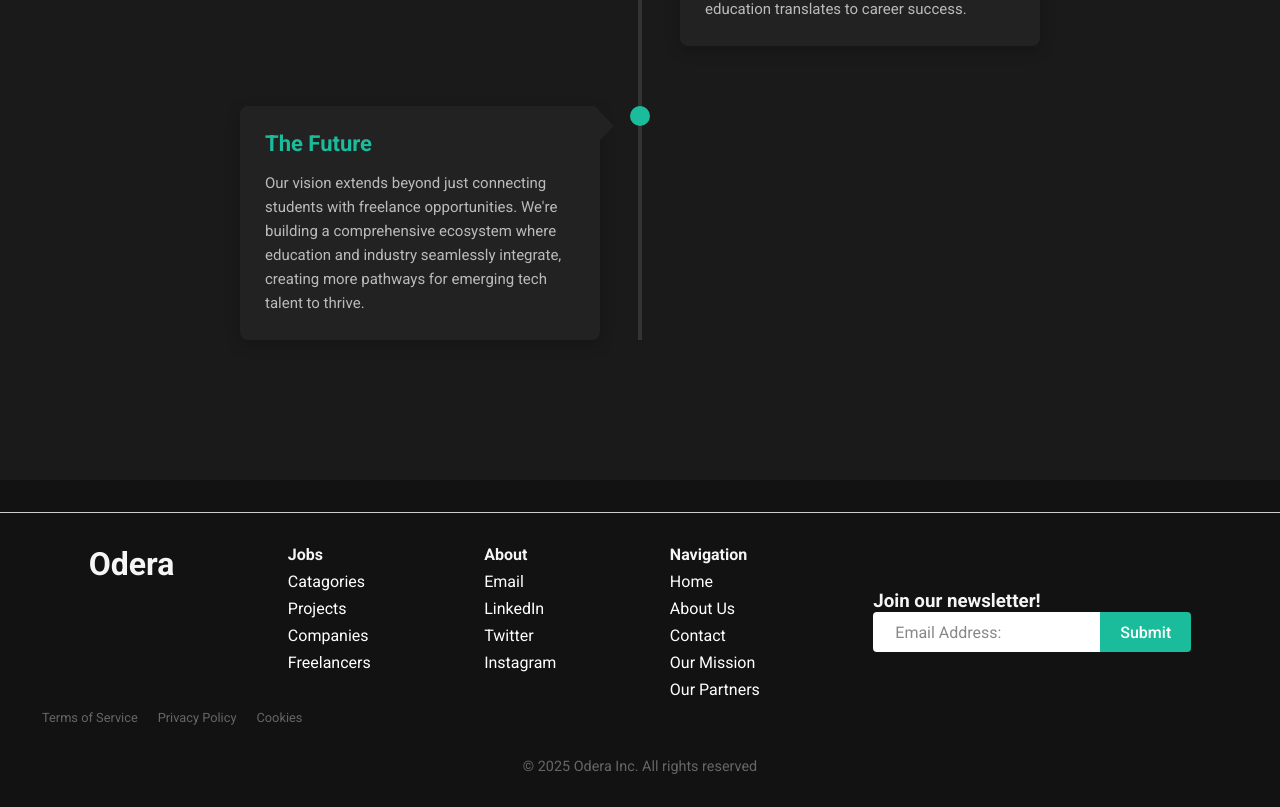
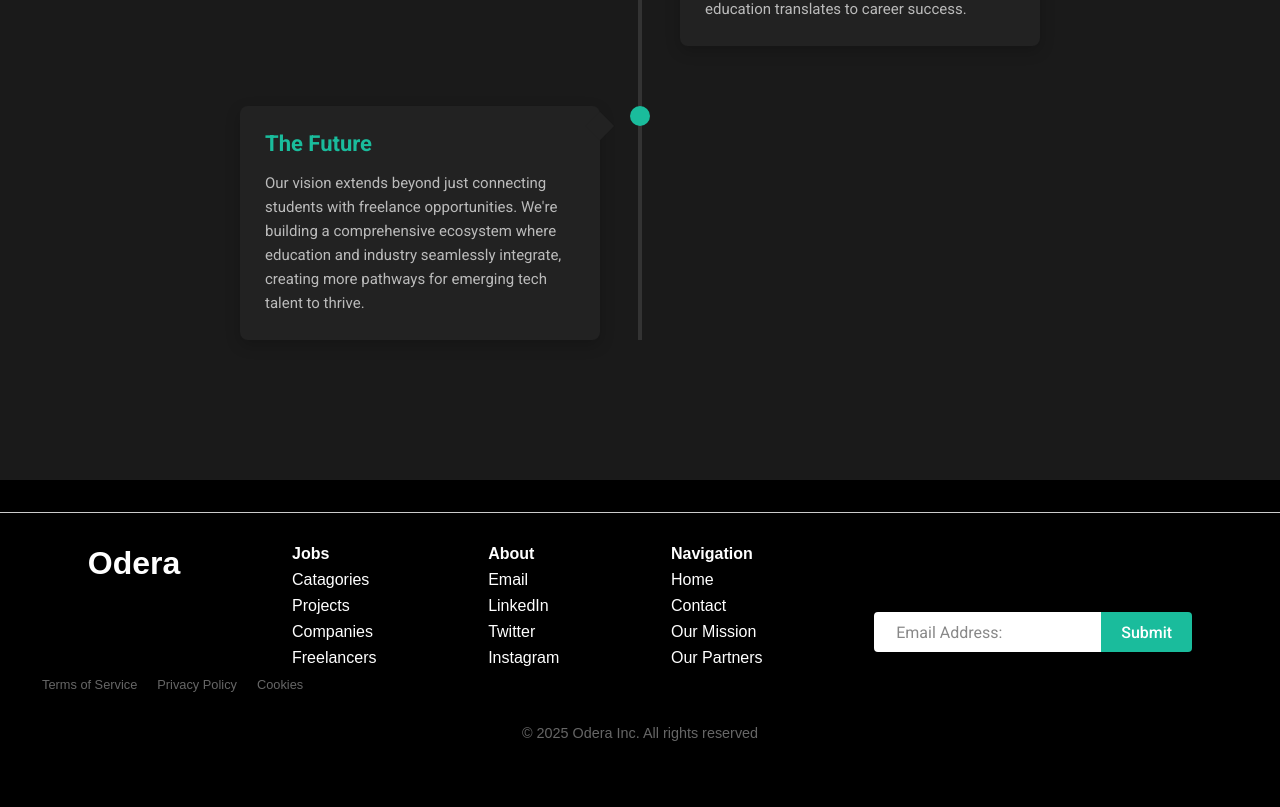
Before and after one commit to Newton667/Project-Ganesha, a React (Create React App) app in the folder odera/: page /about in a window 1280 px wide. Shown: the part 3974-4781 px from the top of the page. After the commit the page ends 4747 px from the top, so only its background shows below. Built offline with nearby package versions, Linux system fonts and the light colour scheme.

Commit message:
Footer is persistent, and removed the react app placeholder

```diff
--- a/odera/public/index.html
+++ b/odera/public/index.html
@@ -24,7 +24,7 @@
       work correctly both with client-side routing and a non-root public URL.
       Learn how to configure a non-root public URL by running `npm run build`.
     -->
-    <title>React App</title>
+    <title>Odera Freelancing</title>
   </head>
   <body>
     <noscript>You need to enable JavaScript to run this app.</noscript>
--- a/odera/src/App.css
+++ b/odera/src/App.css
@@ -14,3 +14,18 @@
   margin: 2rem auto;
   padding: 2rem;
 }
+
+html, body, #root {
+  height: 100%;
+  margin: 0;
+}
+
+.app-container {
+  display: flex;
+  flex-direction: column;
+  min-height: 100vh;
+}
+
+.content-wrap {
+  flex: 1;
+}
--- a/odera/src/App.js
+++ b/odera/src/App.js
@@ -1,6 +1,7 @@
 import React from 'react';
 import { BrowserRouter as Router, Route, Routes } from 'react-router-dom';
 import Navbar from './components/Navbar';
+import Footer from './components/Footer';
 import Home from './pages/Home';
 import About from './pages/About';
 import Contact from './pages/Contact';
@@ -47,6 +48,7 @@
           } />
         </Routes>
       </div>
+      <Footer />
     </Router>
   );
 }
--- a/odera/src/components/Footer.css
+++ b/odera/src/components/Footer.css
@@ -20,6 +20,7 @@
 }
 
 .footer-section h4 {
+    color: white;
     margin-bottom: 0.5rem;
 }
 
@@ -89,3 +90,8 @@
   .submit-btn:hover {
     background-color: #14977d;
   }
+
+.logo h1 {
+    margin: 0;
+    color: #fff;
+}
--- a/odera/src/components/Footer.js
+++ b/odera/src/components/Footer.js
@@ -17,7 +17,7 @@
                     <h4>Jobs</h4>
                     <ul style={{listStyleType: 'none', padding: '0'}}>
                         <li><Link to="/about">Catagories</Link></li>
-                        <li><Link to="/about">Projects</Link></li>
+                        <li><Link to="/explore">Projects</Link></li>
                         <li><Link to="/about">Companies</Link></li>
                         <li><Link to="/about">Freelancers</Link></li>
                     </ul>
@@ -39,7 +39,6 @@
                     <h4>Navigation</h4>
                     <ul style={{listStyleType: 'none', padding: '0'}}>
                         <li><Link to="/">Home</Link></li>
-                        <li><Link to="/about">About Us</Link></li>
                         <li><Link to="/contact">Contact</Link></li>
                         <li><Link to="/about">Our Mission</Link></li>
                         <li><Link to="/about">Our Partners</Link></li>
--- a/odera/src/pages/About.js
+++ b/odera/src/pages/About.js
@@ -1,6 +1,6 @@
 import React, { useState, useEffect } from 'react';
 import { Link, useLocation } from 'react-router-dom';
-import Footer from '../components/Footer';
+//import Footer from '../components/Footer';
 import './About.css';
 
 const About = () => {
@@ -308,7 +308,6 @@
         </div>
       </section>
 
-      <Footer />
 
       {/* JavaScript for animations */}
       <script dangerouslySetInnerHTML={{
--- a/odera/src/pages/Home.js
+++ b/odera/src/pages/Home.js
@@ -1,7 +1,7 @@
 import React, { useEffect } from 'react';
 import { Link } from 'react-router-dom';
 import './Home.css';
-import Footer from '../components/Footer';
+//import Footer from '../components/Footer';
 
 function Home() {
   // Add class to body to help with styling
@@ -143,7 +143,6 @@
             </div>
           </div>
         </section>
-        <Footer />
       </div>
     </>
   );
```
